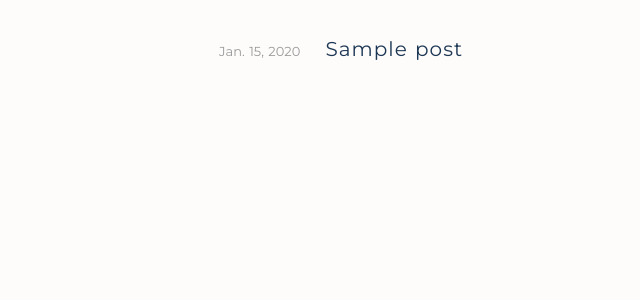
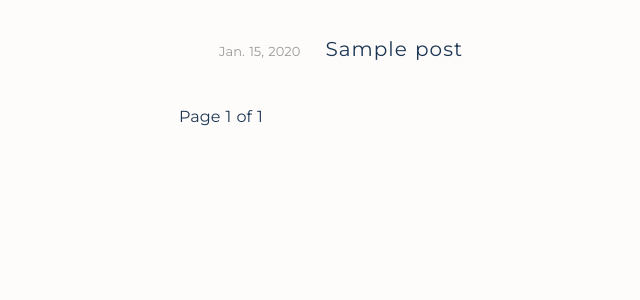
Before and after one commit to dogrod/blog.dogrod.com, a Django app: page / in a window 1280 px wide. Shown: the part 366-666 px from the top of the page, without its empty margins (211-851 px from the left). Run offline with Django 3.2, Linux system fonts and the light colour scheme; tables that the repository leaves empty hold one stand-in row (values such as "Sample post").

Commit message:
:sparkles: Add pagination follow from Django by Example Ch.1

```diff
--- a/blog/views.py
+++ b/blog/views.py
@@ -1,10 +1,29 @@
 from django.shortcuts import render, get_object_or_404
 from .models import Post
 
+from django.core.paginator import Paginator, EmptyPage, PageNotAnInteger
+
 # Create your views here.
 def post_list(request):
-  posts = Post.published.all()
-  return render(request, 'post/list.html', {'posts': posts})
+  object_list = Post.published.all()
+  paginator = Paginator(object_list, 3) # 3 posts in each page
+
+  page = request.GET.get('page')
+
+  try:
+    posts = paginator.page(page)
+  except PageNotAnInteger:
+    # If page is not an integer deliver the first page
+    # such as undefined or character
+    posts = paginator.page(1)
+  except EmptyPage:
+    # If page is out of range deliver last page of results
+    posts = paginator.page(paginator.num_pages)
+
+  return render(request, 'post/list.html', {
+    'page': page,
+    'posts': posts
+  })
 
 def post_detail(request, year, month, day, slug):
   post = get_object_or_404(Post, slug=slug, status='published', publish_at__year=year, publish_at__month=month, publish_at__day=day)
--- a/templates/post/list.html
+++ b/templates/post/list.html
@@ -19,5 +19,6 @@ Blog | DogRod
     </li>
     {% endfor %}
   </ul>
+  {% include "./pagination.html" with page=posts %}
 </div>
 {% endblock  %}
--- /dev/null
+++ b/templates/post/pagination.html
@@ -0,0 +1,13 @@
+<div class="pagination">
+  <span class="step-links">
+    {% if page.has_previous %}
+      <a href="?page={{ page.previous_page_number }}">Previous | </a>
+    {% endif %}
+      <span class="current">
+        Page {{ page.number }} of {{ page.paginator.num_pages }}
+      </span>
+    {% if page.has_next %}
+      <a href="?page={{ page.next_page_number }}"> | Next</a>
+    {% endif %}
+  </span>
+</div>
```
